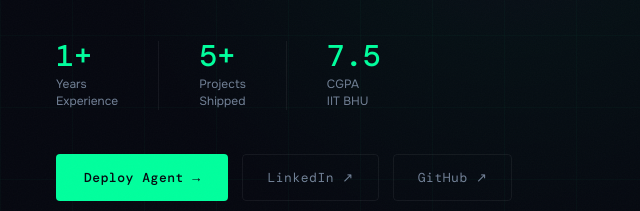
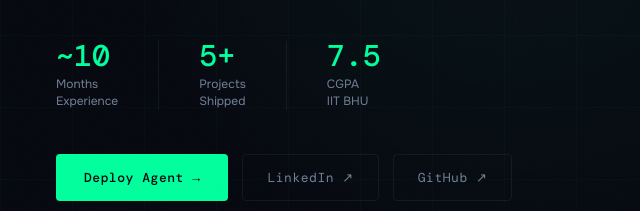
Before and after one commit to aditya-1442/aditya-portfolio, a plain HTML site: page index.html in a window 1280 px wide. Shown: the part 541-752 px from the top of the page, 0-640 px from the left. Drawn offline with nearby package versions, Linux system fonts and the light colour scheme; a web font is replaced by a local one.

Commit message:
📊 Update experience stat to ~10 months for accuracy

```diff
--- a/index.html
+++ b/index.html
@@ -504,8 +504,8 @@
     </p>
     <div class="hero-stats">
       <div class="hstat">
-        <div class="hstat-num">1+</div>
-        <div class="hstat-label">Years<br>Experience</div>
+        <div class="hstat-num">~10</div>
+        <div class="hstat-label">Months<br>Experience</div>
       </div>
       <div class="hstat-divider"></div>
       <div class="hstat">
```
